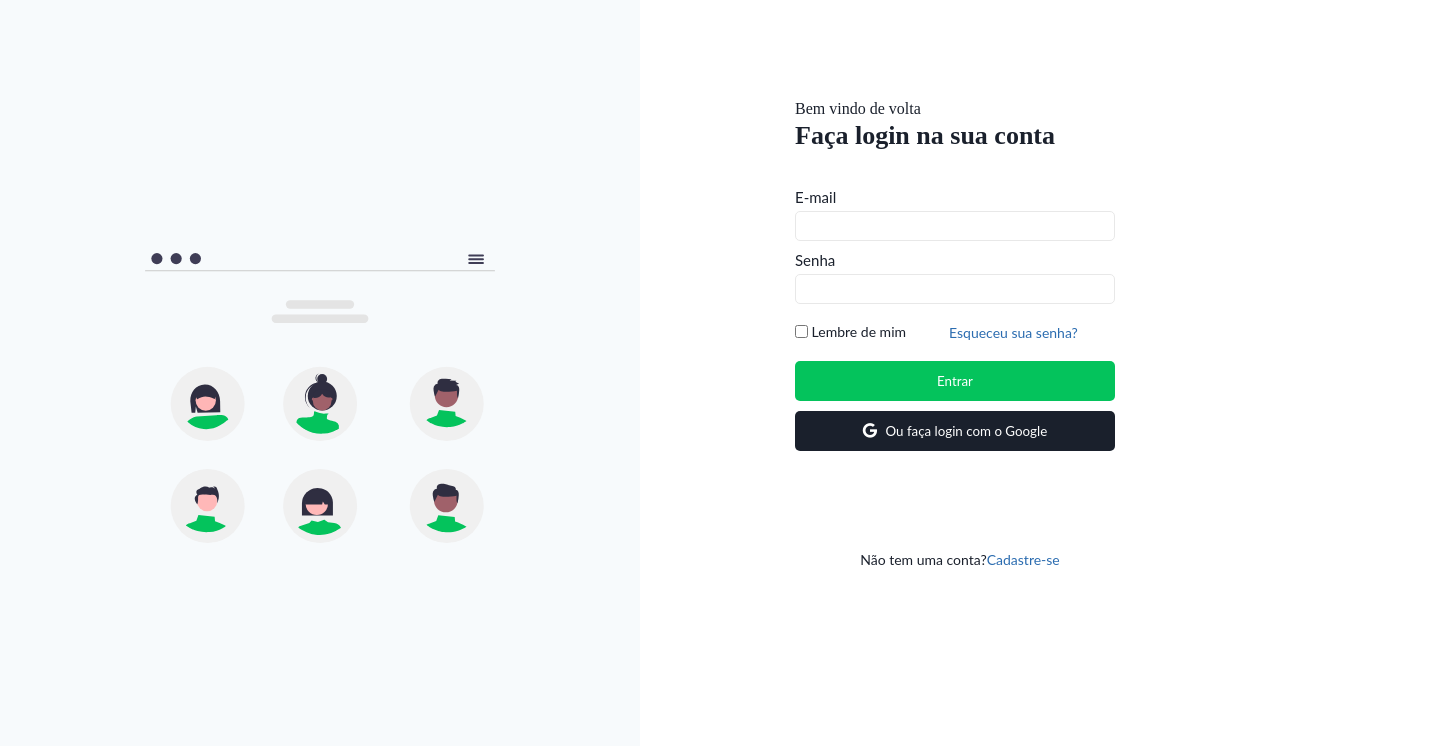
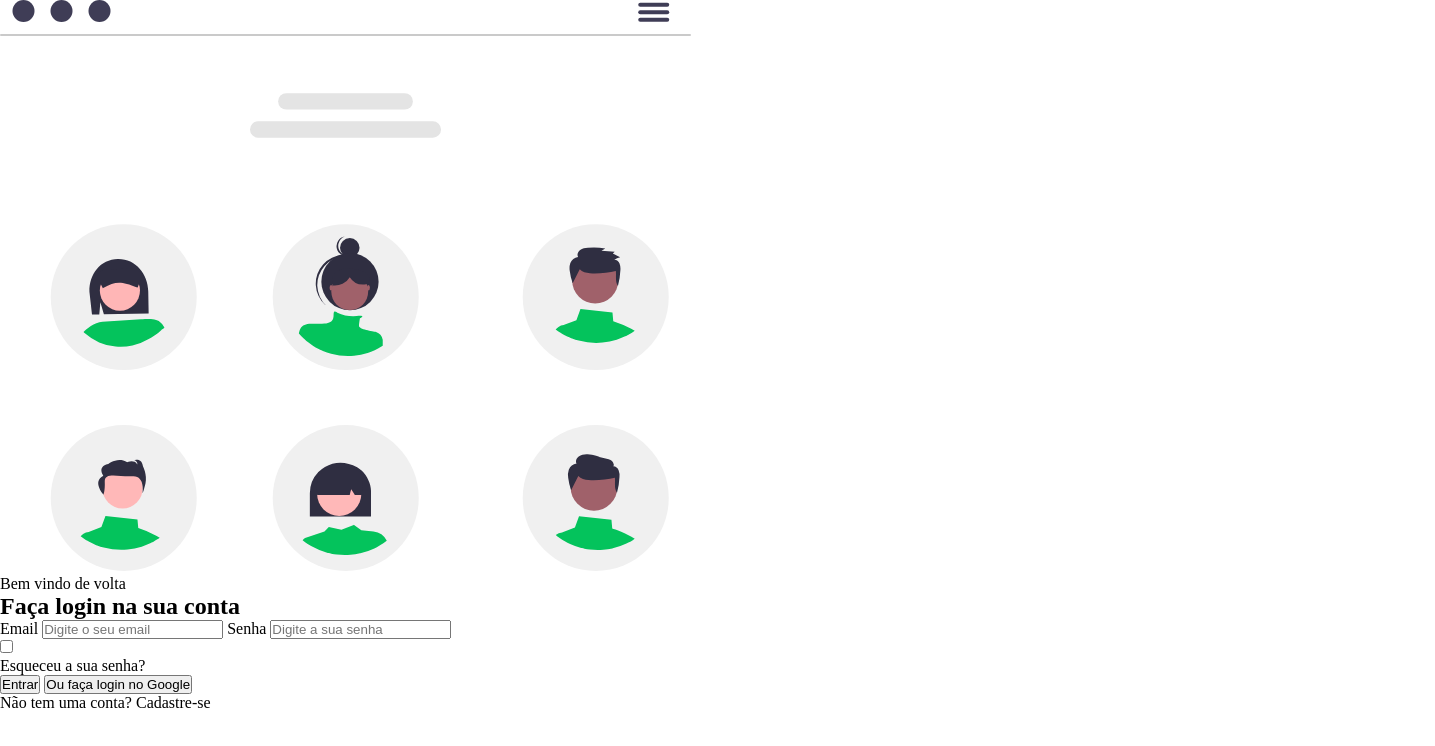
Before and after one commit to PabloJesusdaSilva/Login-page, a plain HTML site: page index.html in a window 1280 px wide. Shown: the whole page, 1435 px wide, since content can reach past the window. Drawn offline with Linux system fonts and the light colour scheme.

Commit message:
Atualizando estrutura html

```diff
--- a/index.html
+++ b/index.html
@@ -4,56 +4,47 @@
     <meta charset="UTF-8">
     <meta http-equiv="X-UA-Compatible" content="IE=edge">
     <meta name="viewport" content="width=device-width, initial-scale=1.0">
-    <title> Login</title>
     <link rel="stylesheet" href="style.css">
     <link rel="shortcut icon" href="image/right-to-bracket-solid.svg" type="favicon">
+    <title>Login</title>
 </head>
 <body>
 
-    <div class="container">
-        <div class="illustration">
-            <div class="image"><img src="image/image.svg" alt="image-illustration"></div>
-        </div>
+    <main>
+        <article class="content-img">
+            <img src="image/image.svg" alt="imagem ilustrativa">
+        </article>
 
-        <div class="login">
-            <span class="welcome">Bem vindo de volta</span>
-            <h1 class="title">Faça login na sua conta</h1>
-
-            <div class="email">
-                <label class="label-email">E-mail</label>
-                <input class="input-email" type="email">
+        <article>
+            <div class="form-tex">
+                <span> Bem vindo de volta</span>
+                <h1> Faça login na sua conta</h1>
             </div>
 
-            <div class="password">
-                <label class="label-password">Senha</label>
-                <input class="input-password" type="passsword">
+            <div class="form-input">
+                <label> Email</label>
+                <input type="email" placeholder="Digite o seu email">
+
+                <label> Senha</label>
+                <input type="password" placeholder="Digite a sua senha">
             </div>
 
-            <div class="information">
-
-                <div class="checkbox">
-                    <input class="input-checkbox" type="checkbox">
-                    <span>Lembre de mim</span>
-                </div>
-
-                <div class="passowrd-error">Esqueceu sua senha?</div>
+            <div class="new-password">
+                <input type="checkbox" aria-placeholder="Lembre de mim">
+                <p>Esqueceu a sua senha?</p>
             </div>
 
-            <div class="button-enter">
-                <button>Entrar</button>
+            <div class="form-button">
+                <button> Entrar</button>
+                <button> Ou faça login no Google</button>
             </div>
 
-            <div class="button-google">
-                <button> <i class="fa-brands fa-google"></i> Ou faça login com o Google</button>
+            <div class="form-cadrast">
+                <span>Não tem uma conta?</span>
+                <span> Cadastre-se</span>
             </div>
-
-            <div class="create-cadrast">
-                <span>Não tem uma conta?</span>
-                <span class="cadrast">Cadastre-se</span>
-            </div>
-
-        </div>
-    </div>
+        </article>
+    </main>
 
     <script src="https://kit.fontawesome.com/02046696f9.js" crossorigin="anonymous"></script>
 </body>
--- a/style.scss
+++ b/style.scss
@@ -10,173 +10,4 @@
         --font-primary: 'Lato', sans-serif;
         --font-secundary: 'Merriweather', serif;
     }
-
-    .container {
-        display: flex;
-        width: 100%;
-        height: 100vh;
-
-        .illustration {
-            display: flex;
-            justify-content: center;
-            align-items: center;
-            width: 50%;
-            background-color: #F7FAFC;
-
-            img {
-                width: 350px;
-            }
-        }
-
-        .login {
-            display: flex;
-            flex-direction: column;
-            width: 50%;
-            background-color: #FFFFFF;
-            color: var(--color-primary);
-
-            .welcome {
-                position: relative;
-                top: 100px;
-                left: 155px;
-                font-family: var(--font-secundary);
-            }
-
-            .title {
-                position: relative;
-                top: 103px;
-                left: 155px;
-                font-family: var(--font-secundary);
-                font-size: 26px;
-                font-weight: 700;
-            }
-
-            .email {
-                display: flex;
-                flex-direction: column;
-                position: relative;
-                top: 140px;
-                left: 155px;
-                font-family: var(--font-primary);
-
-                .label-email {
-                    font-size: 15px;
-                }
-
-                input {
-                    width: 320px;
-                    height: 30px;
-                    margin-top: 5px;
-                    border-radius: 5px;
-                    border: 1px solid #E8E8E8;
-                }
-            }
-
-            .password {
-                display: flex;
-                flex-direction: column;
-                position: relative;
-                top: 150px;
-                left: 155px;
-                width: 370px;
-                font-family: var(--font-primary);
-
-                .label-password {
-                    font-size: 15px;
-                }
-
-                input {
-                    width: 320px;
-                    height: 30px;
-                    margin-top: 5px;
-                    border-radius: 5px;
-                    border: 1px solid #E8E8E8;
-
-                }
-            }
-
-            .information {
-                display: flex;
-                font-size: 14px;
-
-                .checkbox {
-                    position: relative;
-                    top: 170px;
-                    left: 155px;
-                    font-family: var(--font-primary);
-
-                    span {
-                        position: relative;
-                        top: -1px;
-                    }
-
-                }
-
-                .passowrd-error {
-                    position: relative;
-                    top: 170px;
-                    left: 198px;
-                    font-family: var(--font-primary);
-                    color: #2B6CB0;
-                    cursor: pointer;
-                }
-            }
-
-            .button-enter {
-                position: relative;
-                top: 190px;
-                left: 155px;
-
-                button {
-                    width: 320px;
-                    height: 40px;
-                    border: none;
-                    border-radius: 5px;
-                    background-color: #04C35C;
-                    font-family: var(--font-primary);
-                    color: #FFFFFF;
-                    cursor: pointer;
-                }
-            }
-
-            .button-google {
-                position: relative;
-                top: 200px;
-                left: 155px;
-
-                button {
-                    width: 320px;
-                    height: 40px;
-                    border: none;
-                    border-radius: 5px;
-                    background-color: var(--color-primary);
-                    font-family: var(--font-primary);
-                    color: #FFFFFF;
-                    cursor: pointer;
-                }
-
-                .fa-brands {
-                    font-size:  15px;
-                    margin-right: 5px;
-                }
-            }
-
-            .create-cadrast {
-                display: flex;
-                justify-content: center;
-                margin-top: 300px;
-                font-size: 14px;
-                font-family: var(--font-primary);
-
-                .cadrast {
-                    color: #2B6CB0;
-                    cursor: pointer;
-                }
-            }
-        }
-    }
-
-    @media (max-width: 414px) {
-
-    }
 }
```
Also changed, not shown: style.css.
